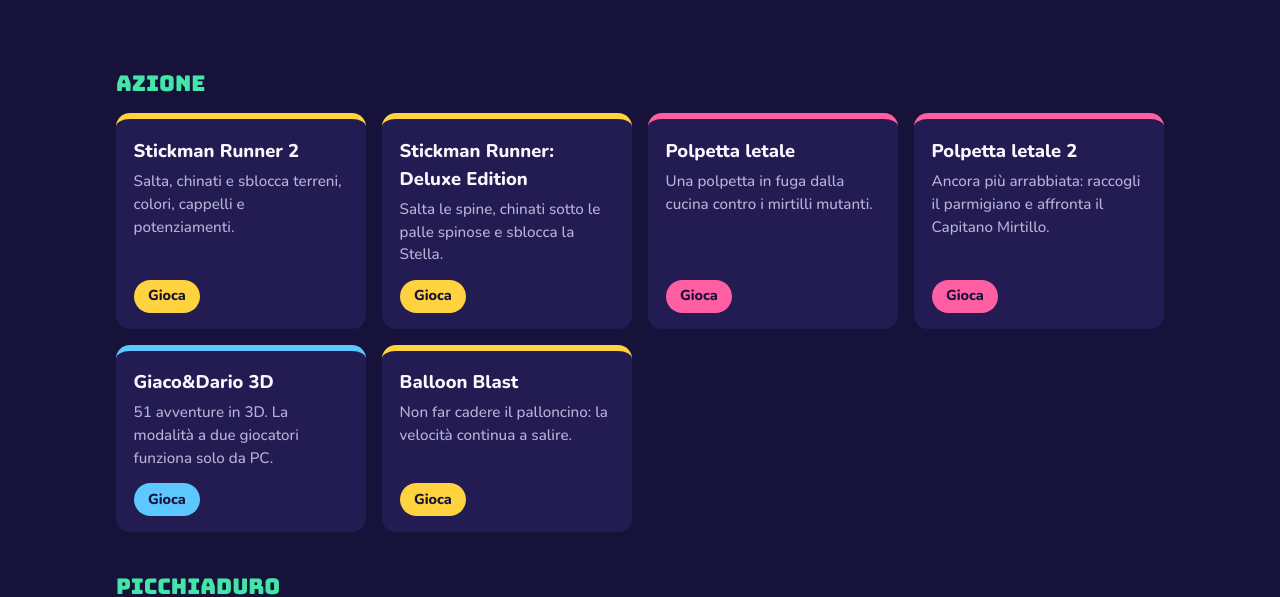
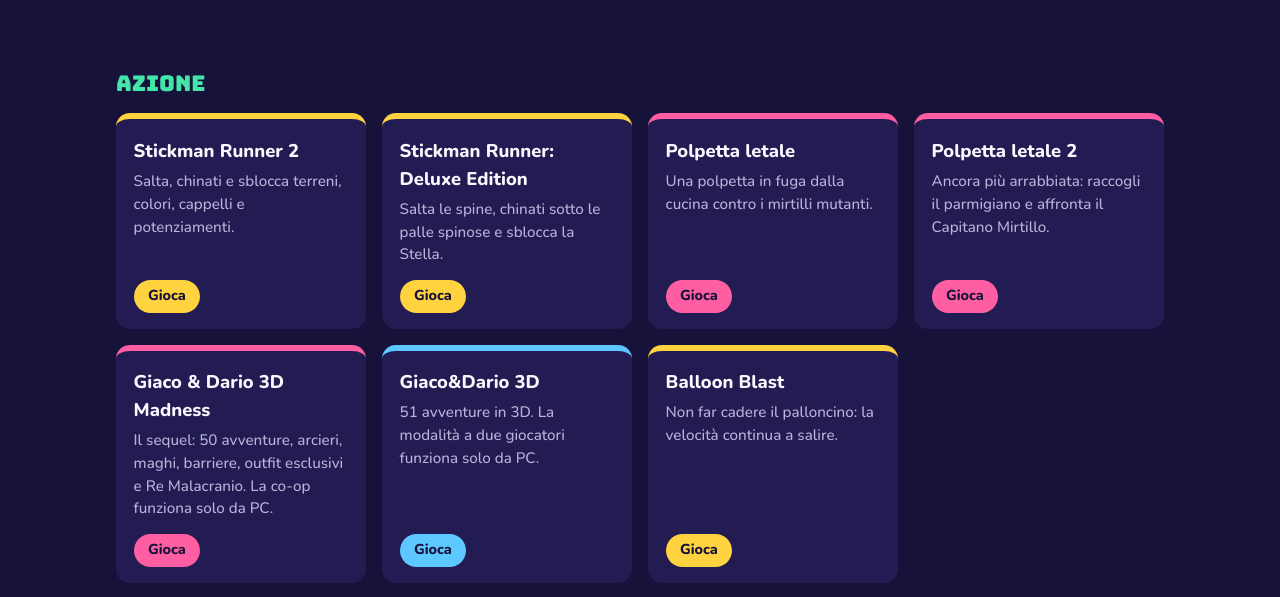
Before and after one commit to Pretzemolo/giochi, a plain HTML site: page index.html in a window 1280 px wide. Shown: the part 213-810 px from the top of the page. Drawn offline with nearby package versions, Linux system fonts and the light colour scheme.

Commit message:
Sala giochi e README: aggiunge 3D Madness

```diff
--- a/index.html
+++ b/index.html
@@ -44,6 +44,7 @@ footer{text-align:center;color:var(--grigio);font-size:.85rem;padding:2rem 1rem
     <li><a class="gioco" style="--c:var(--giallo)" href="giochi/runner-deluxe/"><h3>Stickman Runner: Deluxe Edition</h3><p>Salta le spine, chinati sotto le palle spinose e sblocca la Stella.</p><span class="gioca">Gioca</span></a></li>
     <li><a class="gioco" style="--c:var(--rosa)" href="giochi/polpetta-letale/"><h3>Polpetta letale</h3><p>Una polpetta in fuga dalla cucina contro i mirtilli mutanti.</p><span class="gioca">Gioca</span></a></li>
     <li><a class="gioco" style="--c:var(--rosa)" href="giochi/polpetta-2/"><h3>Polpetta letale 2</h3><p>Ancora più arrabbiata: raccogli il parmigiano e affronta il Capitano Mirtillo.</p><span class="gioca">Gioca</span></a></li>
+    <li><a class="gioco" style="--c:var(--rosa)" href="giochi/ged-3d-madness/"><h3>Giaco &amp; Dario 3D Madness</h3><p>Il sequel: 50 avventure, arcieri, maghi, barriere, outfit esclusivi e Re Malacranio. La co-op funziona solo da PC.</p><span class="gioca">Gioca</span></a></li>
     <li><a class="gioco" style="--c:var(--cielo)" href="giochi/ged-3d/"><h3>Giaco&amp;Dario 3D</h3><p>51 avventure in 3D. La modalità a due giocatori funziona solo da PC.</p><span class="gioca">Gioca</span></a></li>
     <li><a class="gioco" style="--c:var(--giallo)" href="giochi/balloon-blast/"><h3>Balloon Blast</h3><p>Non far cadere il palloncino: la velocità continua a salire.</p><span class="gioca">Gioca</span></a></li>
   </ul>
```
Also changed, not shown: 1 other file.
